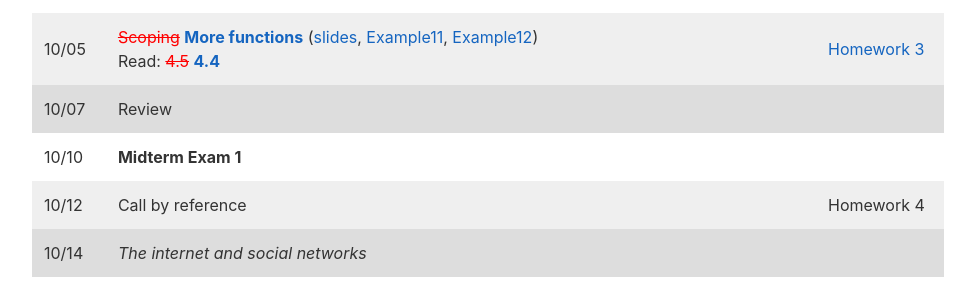
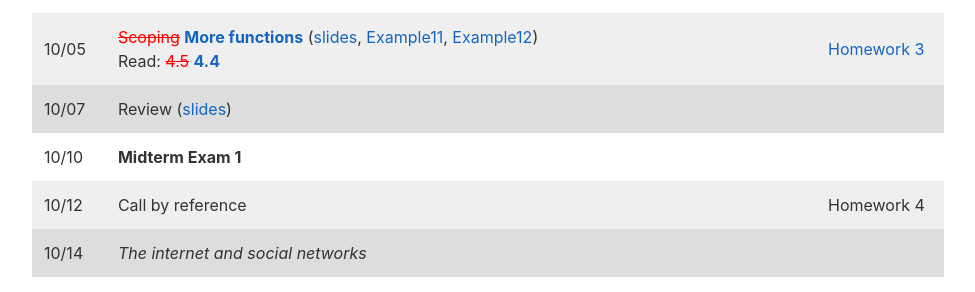
Before and after one commit to jacksonjw12/mbannister.github.io, a Jekyll site: the page built from _teaching/10-f16/index.md, in a window 1280 px wide and 900 px high, scrolled down 3637 px. Shown: the part 161-453 px from the top of the window, without its empty margins (152-1127 px from the left). Built offline with Jekyll 4.4.1, drawn with Linux system fonts in a browser that asks for light colours.

Commit message:
Add today's slides

```diff
--- a/_teaching/10-f16/index.md
+++ b/_teaching/10-f16/index.md
@@ -120,7 +120,7 @@ All exams will be closed-note, closed-book, closed-computer, closed-calculator a
 09/30 | Problem solving with C++ ([slides](Slides/Lecture06.pdf), [Problem 01](//github.com/mbannister/mbannister.github.io/blob/master/_teaching/10-f16/Code/Problem01.cpp), [Problem 02](//github.com/mbannister/mbannister.github.io/blob/master/_teaching/10-f16/Code/Problem02.cpp), [Problem 03](//github.com/mbannister/mbannister.github.io/blob/master/_teaching/10-f16/Code/Problem03.cpp), [Problem 04](//github.com/mbannister/mbannister.github.io/blob/master/_teaching/10-f16/Code/Problem04.cpp)) ) <br/> Read: 4.1|
 10/03 | Functions ([slides](Slides/Lecture07.pdf), [Example08](//github.com/mbannister/mbannister.github.io/blob/master/_teaching/10-f16/Code/Example08.cpp), [Example09](//github.com/mbannister/mbannister.github.io/blob/master/_teaching/10-f16/Code/Example09.cpp), [Example10](//github.com/mbannister/mbannister.github.io/blob/master/_teaching/10-f16/Code/Example10.cpp)) <br/> Read: 4.2, 4.3 | <!-- Week 3; Lab: Loops -->
 10/05 | <del>Scoping</del> <ins>More functions</ins> ([slides](Slides/Lecture08.pdf), [Example11](//github.com/mbannister/mbannister.github.io/blob/master/_teaching/10-f16/Code/Example11.cpp), [Example12](//github.com/mbannister/mbannister.github.io/blob/master/_teaching/10-f16/Code/Example12.cpp)) <br/> Read: <del>4.5</del> <ins>4.4</ins> | [Homework 3](Homework/Homework03.html)
-10/07 | Review |
+10/07 | Review ([slides](Slides/Lecture09.pdf))|
 10/10 | __Midterm Exam 1__ | <!-- Week 4; Lab: Functions -->
 10/12 | Call by reference | Homework 4
 10/14 | _The internet and social networks_ | <!-- Last day to drop without W -->
```
